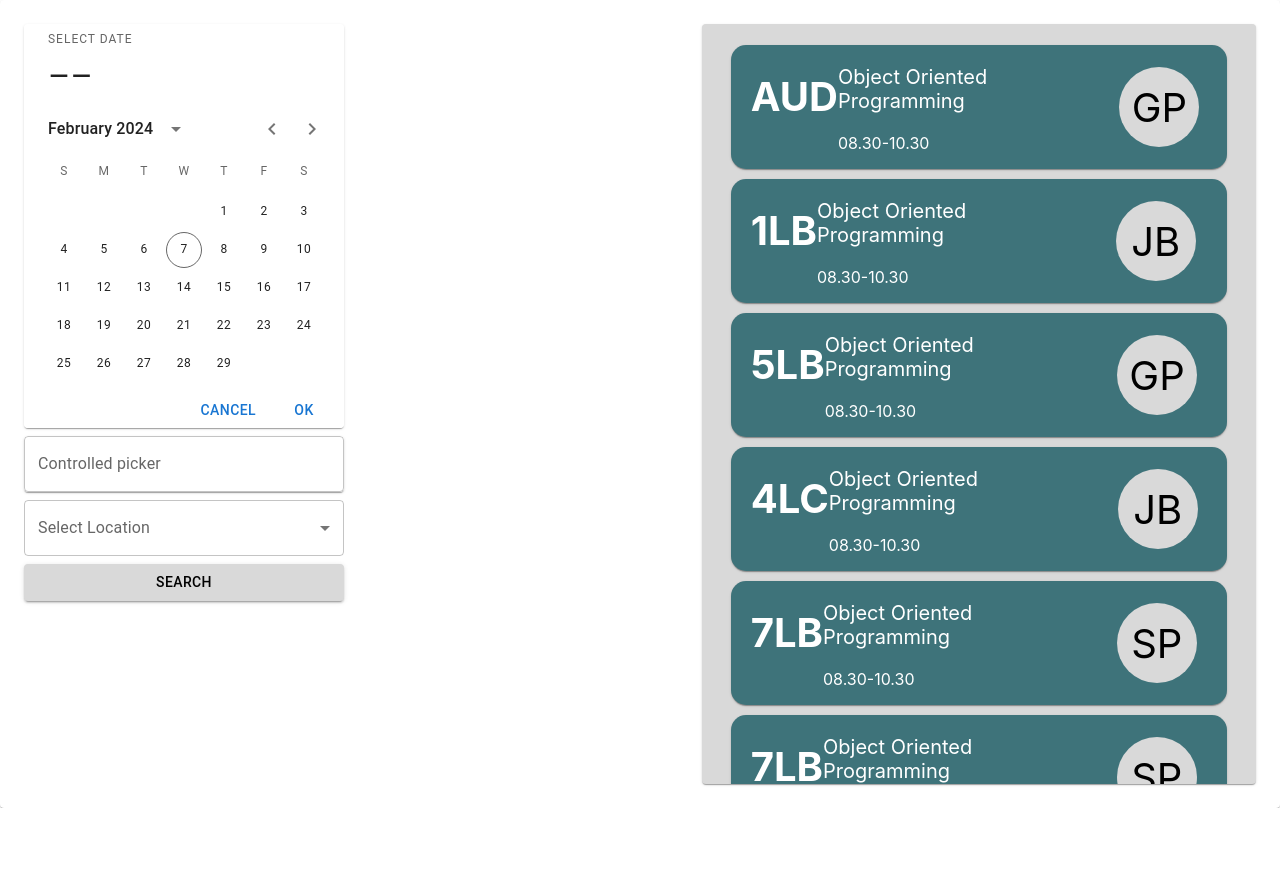
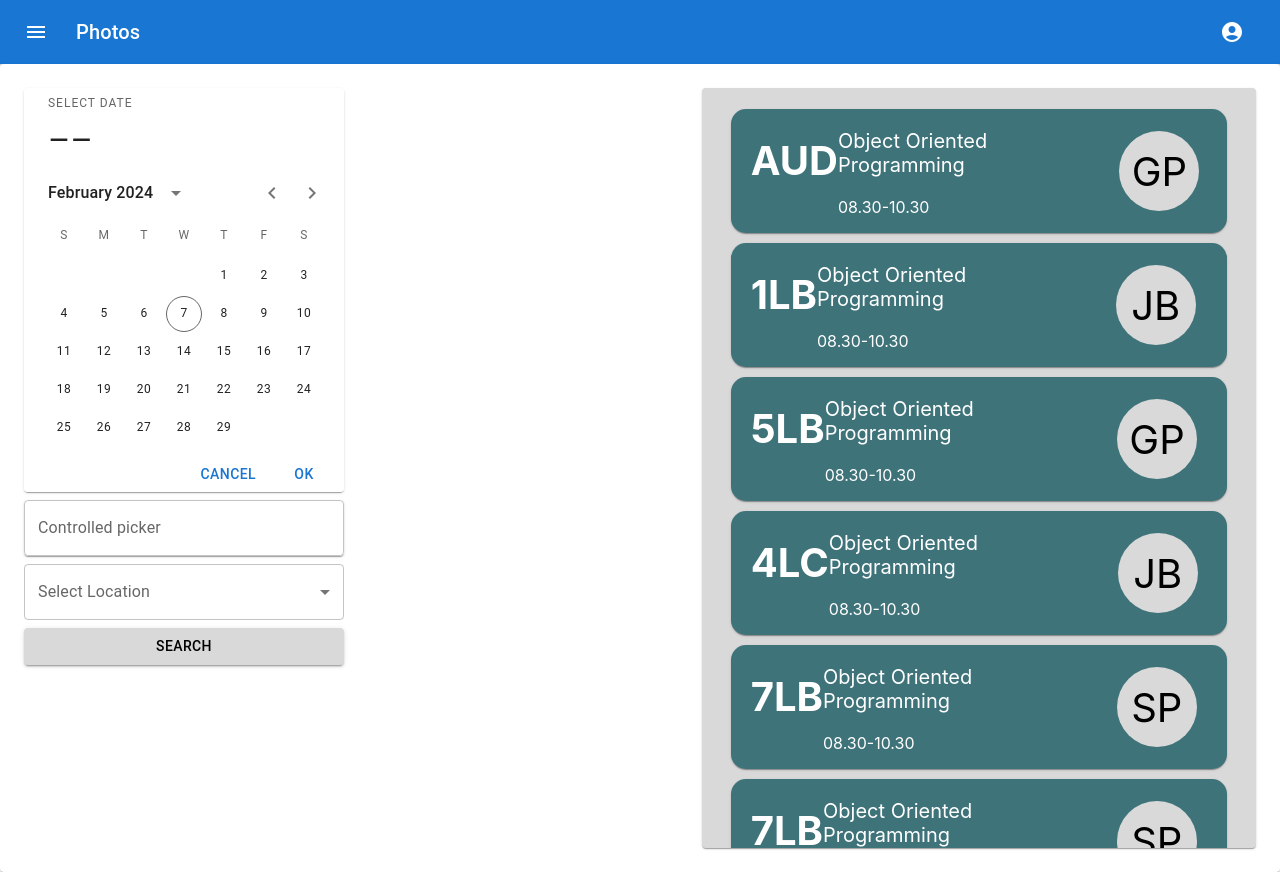
Before and after one commit to Nehan-Shanuka/SDGP-CS106-IIT_RMS_DEPLOYMENT_TEST2, a React (Create React App) app in the folder front-end/: page / in a window 1280 px wide. Before the commit the page ends 808 px from the top, so only its background shows below. Built offline with nearby package versions, Linux system fonts and the light colour scheme.

Commit message:
Adding an App Bar to the hall availability page

```diff
--- /dev/null
+++ b/front-end/src/componants/AppBar.js
@@ -0,0 +1,95 @@
+import * as React from 'react';
+import AppBar from '@mui/material/AppBar';
+import Box from '@mui/material/Box';
+import Toolbar from '@mui/material/Toolbar';
+import Typography from '@mui/material/Typography';
+import IconButton from '@mui/material/IconButton';
+import MenuIcon from '@mui/icons-material/Menu';
+import AccountCircle from '@mui/icons-material/AccountCircle';
+import Switch from '@mui/material/Switch';
+import FormControlLabel from '@mui/material/FormControlLabel';
+import FormGroup from '@mui/material/FormGroup';
+import MenuItem from '@mui/material/MenuItem';
+import Menu from '@mui/material/Menu';
+
+export default function MenuAppBar() {
+  const [auth, setAuth] = React.useState(true);
+  const [anchorEl, setAnchorEl] = React.useState(null);
+
+  const handleChange = (event) => {
+    setAuth(event.target.checked);
+  };
+
+  const handleMenu = (event) => {
+    setAnchorEl(event.currentTarget);
+  };
+
+  const handleClose = () => {
+    setAnchorEl(null);
+  };
+
+  return (
+    <Box sx={{ flexGrow: 1 }}>
+      {/* <FormGroup>
+        <FormControlLabel
+          control={
+            <Switch
+              checked={auth}
+              onChange={handleChange}
+              aria-label="login switch"
+            />
+          }
+          label={auth ? 'Logout' : 'Login'}
+        />
+      </FormGroup> */}
+      <AppBar position="static">
+        <Toolbar>
+          <IconButton
+            size="large"
+            edge="start"
+            color="inherit"
+            aria-label="menu"
+            sx={{ mr: 2 }}
+          >
+            <MenuIcon />
+          </IconButton>
+          <Typography variant="h6" component="div" sx={{ flexGrow: 1 }}>
+            Photos
+          </Typography>
+          {auth && (
+            <div>
+              <IconButton
+                size="large"
+                aria-label="account of current user"
+                aria-controls="menu-appbar"
+                aria-haspopup="true"
+                onClick={handleMenu}
+                color="inherit"
+              >
+                <AccountCircle />
+              </IconButton>
+              <Menu
+                id="menu-appbar"
+                anchorEl={anchorEl}
+                anchorOrigin={{
+                  vertical: 'top',
+                  horizontal: 'right',
+                }}
+                keepMounted
+                transformOrigin={{
+                  vertical: 'top',
+                  horizontal: 'right',
+                }}
+                open={Boolean(anchorEl)}
+                onClose={handleClose}
+              >
+                <MenuItem onClick={handleClose}>Profile</MenuItem>
+                <MenuItem onClick={handleClose}>My account</MenuItem>
+              </Menu>
+            </div>
+          )}
+        </Toolbar>
+      </AppBar>
+    </Box>
+  );
+}
--- a/front-end/src/componants/HallAvailabilityPage.js
+++ b/front-end/src/componants/HallAvailabilityPage.js
@@ -5,6 +5,7 @@
 import Location from './Location';
 import { Button, Card } from '@mui/material';
 import HallList from './HallList';
+import MenuAppBar from './AppBar';
 // import { TimePicker } from '@mui/x-date-pickers/TimePicker';
 
 export default function BasicGrid() {
@@ -14,6 +15,7 @@
 
   return (
     <>
+      <MenuAppBar />
       <Card sx={{
         display: 'flex',
         justifyContent: 'space-between',
```
